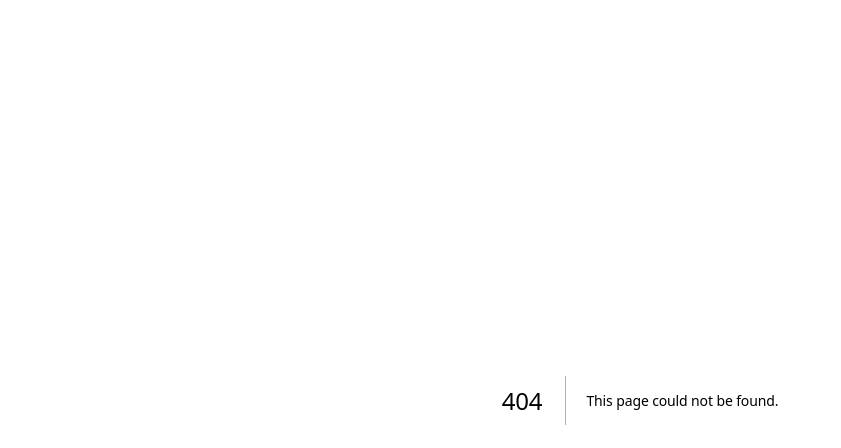
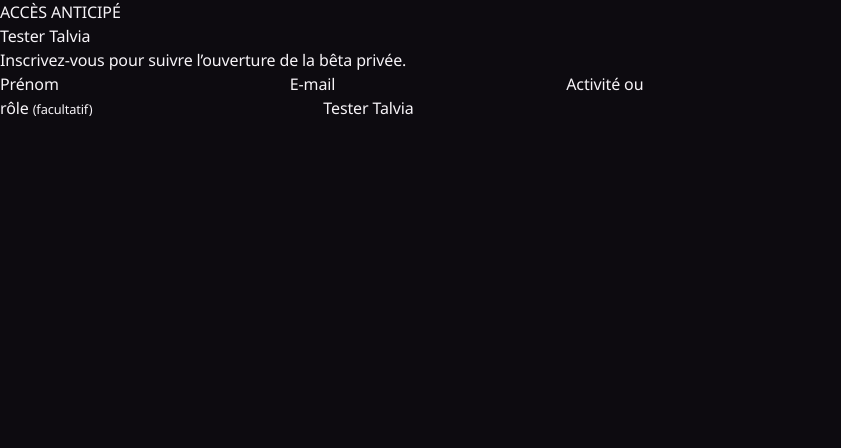
Before and after one commit to Arvy10/Talvia, a Next.js app: page /beta in a window 1280 px wide. Before the commit this address had no page. Shown: the top 448 px of the page, without its empty margins (0-841 px from the left). Built offline with nearby package versions, Linux system fonts and the light colour scheme.

Commit message:
feat: add public Talvia beta signup

```diff
--- /dev/null
+++ b/app/api/acquisition/beta/route.ts
@@ -0,0 +1,15 @@
+import { NextResponse } from "next/server";
+
+import { registerBetaLead } from "../../../lib/acquisition/leads";
+
+export const runtime = "nodejs";
+
+export async function POST(request: Request) {
+  try {
+    const result = await registerBetaLead(await request.json());
+    return NextResponse.json({ ok: true, alreadyRegistered: !result.created }, { status: result.created ? 201 : 200 });
+  } catch (error) {
+    const message = error instanceof Error ? error.message : "Inscription impossible.";
+    return NextResponse.json({ error: message }, { status: 400 });
+  }
+}
--- /dev/null
+++ b/app/beta/BetaSignupForm.tsx
@@ -0,0 +1,23 @@
+"use client";
+
+import { FormEvent, useState } from "react";
+
+const attributionKeys = ["utm_source", "utm_medium", "utm_campaign", "utm_content", "utm_term"] as const;
+
+export function BetaSignupForm({ search }: { search: string }) {
+  const [state, setState] = useState<"idle" | "submitting" | "success" | "error">("idle");
+  const [error, setError] = useState("");
+  async function submit(event: FormEvent<HTMLFormElement>) {
+    event.preventDefault(); setState("submitting"); setError("");
+    const form = new FormData(event.currentTarget); const params = new URLSearchParams(search);
+    const attribution = Object.fromEntries(attributionKeys.map((key) => [key, params.get(key) ?? undefined]));
+    try {
+      const utm = Object.fromEntries(Object.entries(attribution).map(([key, value]) => [key.replace(/_([a-z])/g, (_, letter: string) => letter.toUpperCase()), value]));
+      const response = await fetch("/api/acquisition/beta", { method: "POST", headers: { "content-type": "application/json" }, body: JSON.stringify({ firstName: form.get("firstName"), email: form.get("email"), role: form.get("role"), landingUrl: window.location.href, ...utm }) });
+      if (!response.ok) throw new Error((await response.json()).error ?? "Inscription impossible.");
+      setState("success");
+    } catch (reason) { setState("error"); setError(reason instanceof Error ? reason.message : "Inscription impossible."); }
+  }
+  if (state === "success") return <p role="status">Votre inscription est enregistrée. Nous vous écrirons quand la bêta avancera.</p>;
+  return <form onSubmit={submit}><label>Prénom<input name="firstName" autoComplete="given-name" /></label><label>E-mail<input aria-label="E-mail" name="email" required type="email" autoComplete="email" /></label><label>Activité ou rôle <small>(facultatif)</small><input name="role" autoComplete="organization-title" /></label>{state === "error" ? <p role="alert">{error}</p> : null}<button disabled={state === "submitting"} type="submit">{state === "submitting" ? "Inscription…" : "Tester Talvia"}</button></form>;
+}
--- /dev/null
+++ b/app/beta/page.tsx
@@ -0,0 +1,7 @@
+import { BetaSignupForm } from "./BetaSignupForm";
+
+export default async function BetaPage({ searchParams }: { searchParams: Promise<Record<string, string | string[] | undefined>> }) {
+  const values = await searchParams;
+  const search = new URLSearchParams(Object.entries(values).flatMap(([key, value]) => typeof value === "string" ? [[key, value]] : [])).toString();
+  return <main className="auth-page"><section className="auth-card"><p>ACCÈS ANTICIPÉ</p><h1>Tester Talvia</h1><p>Inscrivez-vous pour suivre l’ouverture de la bêta privée.</p><BetaSignupForm search={search ? `?${search}` : ""} /></section></main>;
+}
```
Also changed, not shown: 1 other file (tests, documents, lock files or other folders).
